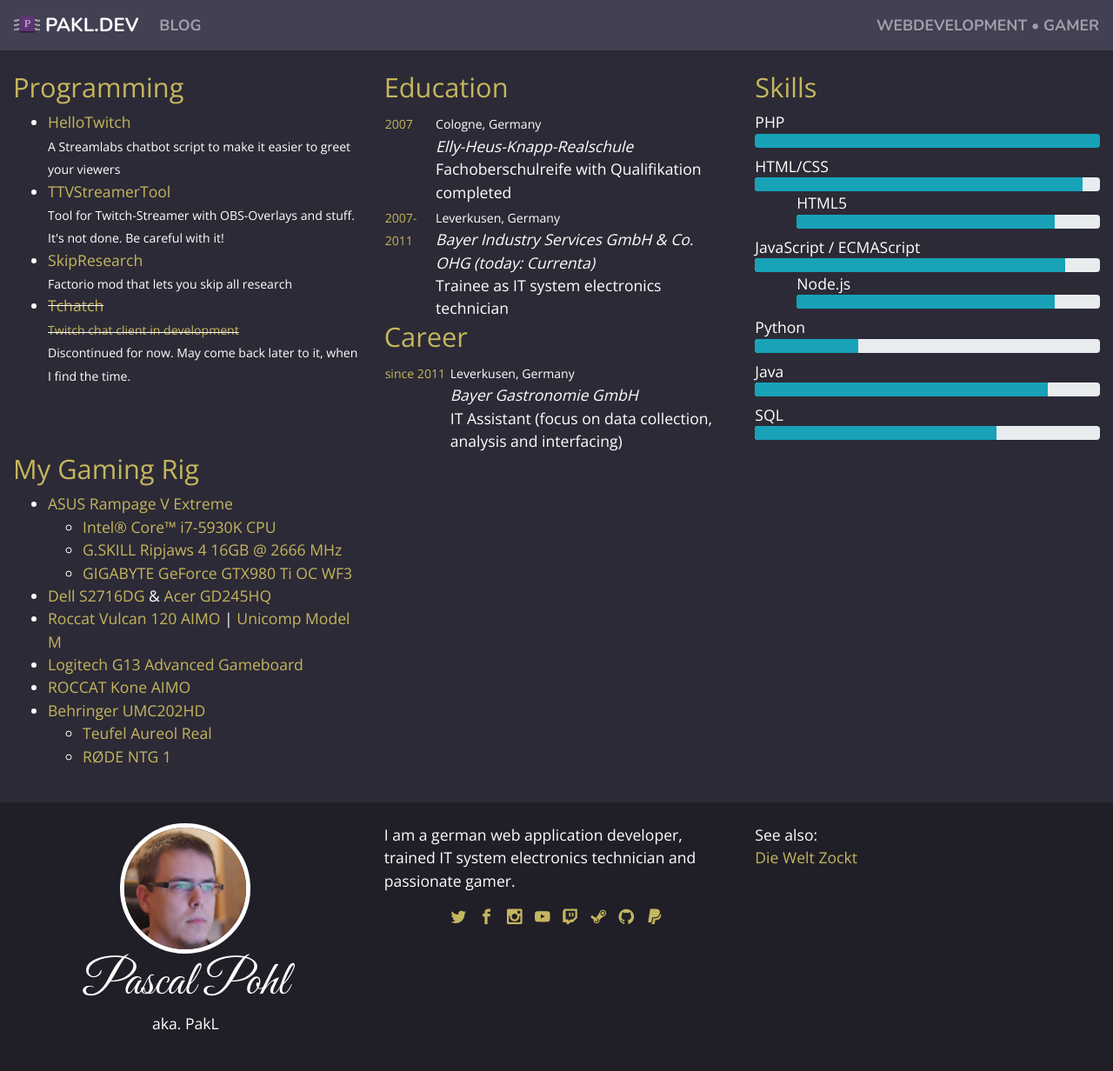
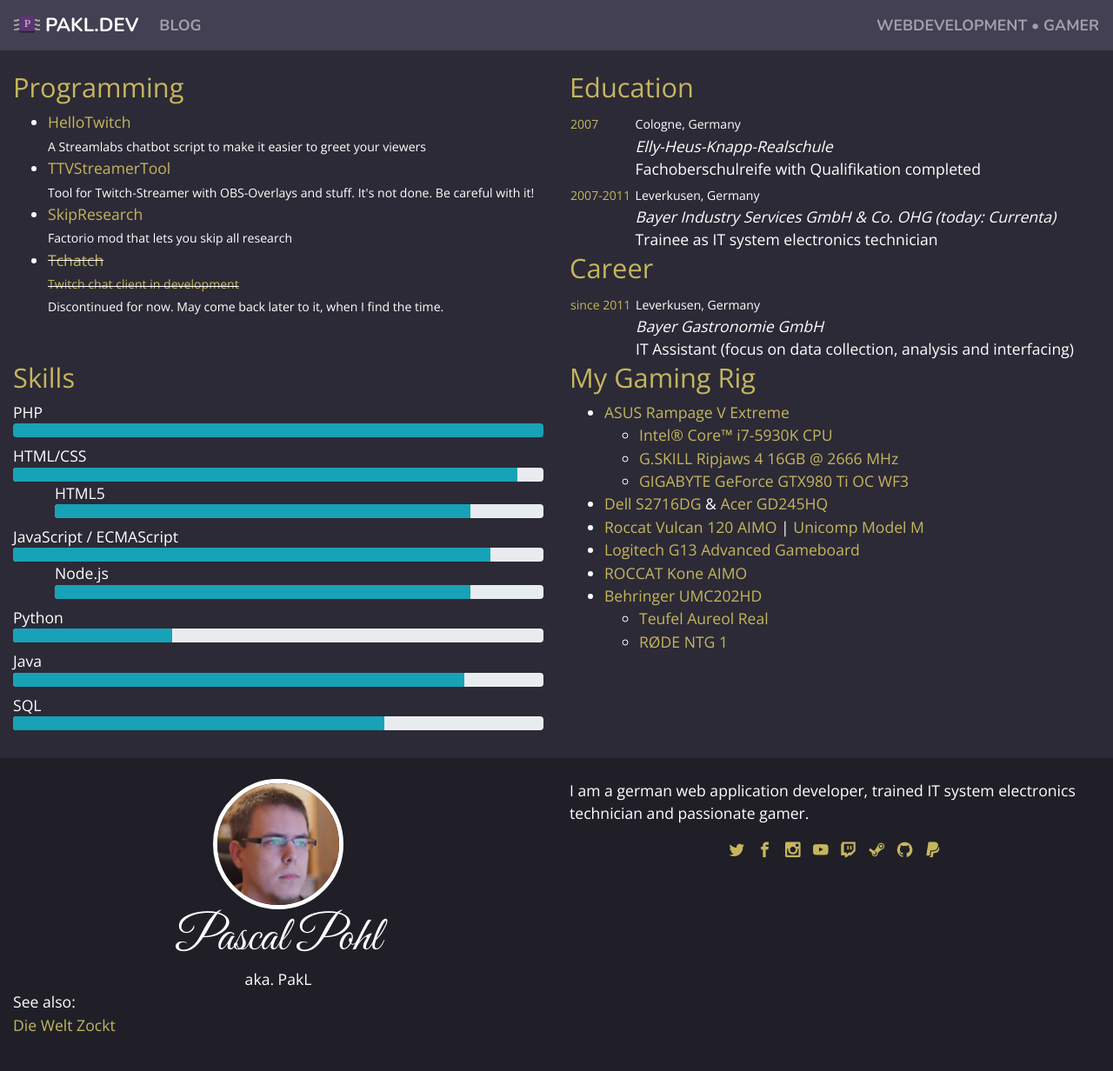
Before and after one commit to PakL/pakl.github.io, a Jekyll site: the page built from index.html, in a window 1280 px wide. Shown: the whole page at 87% size. Built offline with Jekyll 4.4.1, drawn with Linux system fonts in a browser that asks for light colours; some web fonts are replaced.

Commit message:
Fix some responsiveness issues

```diff
--- a/_includes/footer.html
+++ b/_includes/footer.html
@@ -1,6 +1,6 @@
 <footer class="container-fluid py-4">
 	<div class="row">
-		<div class="col-4">
+		<div class="col-4 col-sm-12 col-md-6">
 			<figure class="avatar">
 				<img src="/assets/images/photo.jpg" alt="">
 				<figcaption>Photo of Pascal Pohl looking to the right, a reflection of a screen in his glasses</figcaption>
@@ -8,7 +8,7 @@
 			<h1 class="display-4 text-vibes text-center m-0">Pascal Pohl</h1>
 			<p class="text-center m-0">aka. PakL</p>
 		</div>
-		<div class="col-4">
+		<div class="col-4 col-sm-12 col-md-6">
 			<p>I am a german web application developer, trained IT system electronics technician and passionate gamer.</p>
 			<div style="word-spacing: 10px;text-align: center;">
 				<a href="https://twitter.com/paklweb" target="_blank"><span class="icon-twitter"></span></a>
@@ -21,7 +21,7 @@
 				<a href="https://www.paypal.me/PakL" target="_blank"><span class="icon-paypal"></span></a>
 			</div>
 		</div>
-		<div class="col-4">
+		<div class="col-4 col-sm-12 col-md-6">
 			<p>
 				See also:<br>
 				<a href="https://dieweltzockt.de" target="_blank">Die Welt Zockt</a>
--- a/_layouts/posts-list.html
+++ b/_layouts/posts-list.html
@@ -6,7 +6,7 @@
 	<h3 class="text-head text-muted">Seite {{ paginator.page }}</h3>
 	<div class="row">
 		{% for post in site.posts %}
-		<div class="col-4">
+		<div class="col-4 col-sm-12 col-md-6">
 			<div class="card bg-lighter">
 				<div class="card-body">
 					<h4 class="card-title text-highlight">{{ post.title }}</h4>
--- a/index.html
+++ b/index.html
@@ -4,7 +4,7 @@
 ---
 <div class="container-fluid">
 	<div class="row">
-		<div class="col-4">
+		<div class="col-4 col-sm-12 col-md-6">
 			<h3 class="text-highlight">Programming</h3>
 			<ul>
 				<li><a href="https://github.com/PakL/HelloTwitch" target="_blank">HelloTwitch</a><br><small>A Streamlabs chatbot script to make it easier to greet your viewers </small></li>
@@ -13,7 +13,7 @@
 				<li><del><a href="https://github.com/PakL/Tchatch" target="_blank">Tchatch<br><small>Twitch chat client in development</small></a></del><br><small>Discontinued for now. May come back later to it, when I find the time.</small></li>
 			</ul>
 		</div>
-		<div class="col-4">
+		<div class="col-4 col-sm-12 col-md-6">
 			<h3 class="text-highlight">Education</h3>
 			<table>
 				<tbody>
@@ -50,7 +50,7 @@
 				</tbody>
 			</table>
 		</div>
-		<div class="col-4">
+		<div class="col-4 col-sm-12 col-md-6">
 			<h3 class="text-highlight">Skills</h3>
 			<div class="my-2">
 				PHP
@@ -87,7 +87,7 @@
 				<div class="progress"><div class="progress-bar bg-info" style="width:70%;"></div></div>
 			</div>
 		</div>
-		<div class="col-4">
+		<div class="col-4 col-sm-12 col-md-6">
 			<h3 class="text-highlight">My Gaming Rig</h3>
 			<ul>
 				<li>
```
